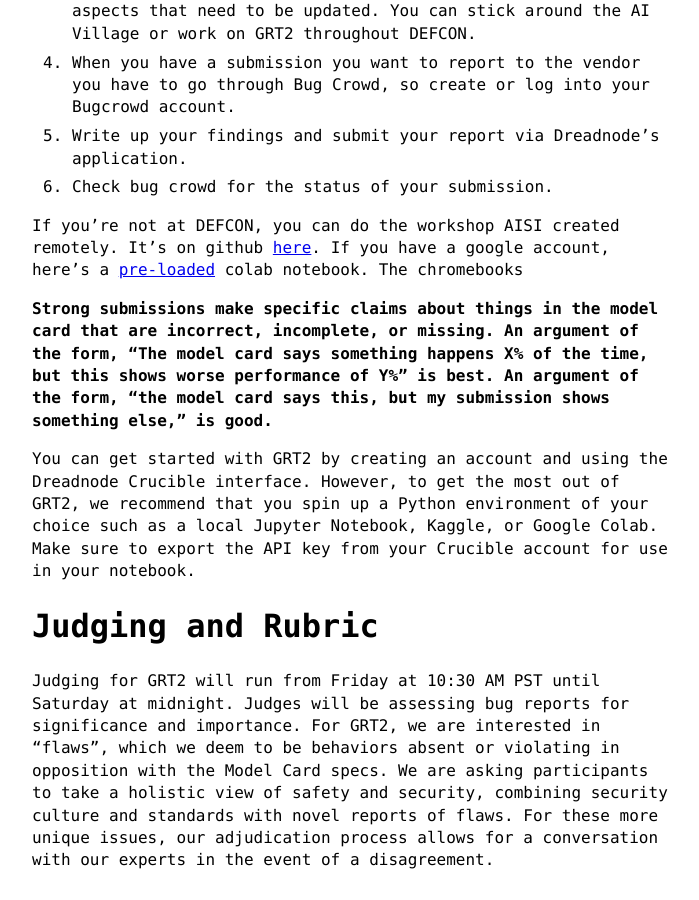
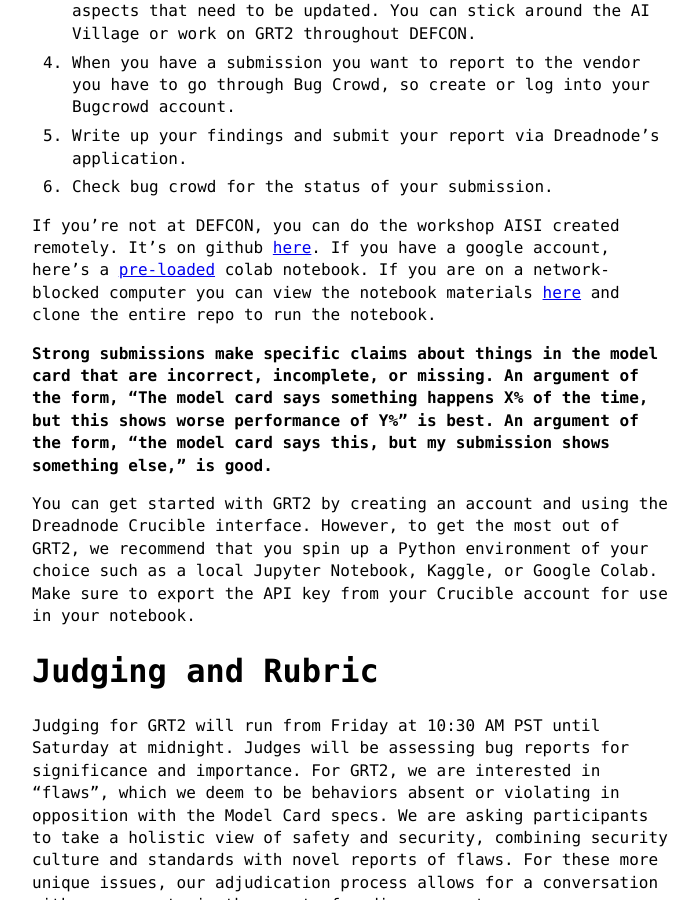
Before and after one commit to AI-League/grt_blog, a Jekyll site: the page built from index.md, in a window 1280 px wide and 900 px high, scrolled down 721 px. Shown: the whole window, without its empty margins (288-987 px from the left). Built offline with Jekyll 4.4.1, drawn with Linux system fonts in a browser that asks for light colours; our own code applies the rules of GitHub Pages for plain Markdown files.

Commit message:
Update index.md

```diff
--- a/index.md
+++ b/index.md
@@ -15,7 +15,7 @@ For DEFCON32, AI Village is hosting GRT2, a generative AI red teaming challenge
 5. Write up your findings and submit your report via Dreadnode’s application.
 6. Check bug crowd for the status of your submission.
 
-If you're not at DEFCON, you can do the workshop AISI created remotely. It's on github [here](https://github.com/UKGovernmentBEIS/defcon_grt_notebook/blob/main/quickstart.ipynb). If you have a google account, here's a [pre-loaded](https://colab.research.google.com/github/UKGovernmentBEIS/defcon_grt_notebook/blob/main/quickstart.ipynb) colab notebook. The chromebooks
+If you're not at DEFCON, you can do the workshop AISI created remotely. It's on github [here](https://github.com/UKGovernmentBEIS/defcon_grt_notebook/blob/main/quickstart.ipynb). If you have a google account, here's a [pre-loaded](https://colab.research.google.com/github/UKGovernmentBEIS/defcon_grt_notebook/blob/main/quickstart.ipynb) colab notebook. If you are on a network-blocked computer you can view the notebook materials [here](https://github.com/dreadnode/defcon_grt_notebook) and clone the entire repo to run the notebook.
 
 **Strong submissions make specific claims about things in the model card that are incorrect, incomplete, or missing. An argument of the form, "The model card says something happens X% of the time, but this shows worse performance of Y%" is best. An argument of the form, "the model card says this, but my submission shows something else," is good.**
 
```
